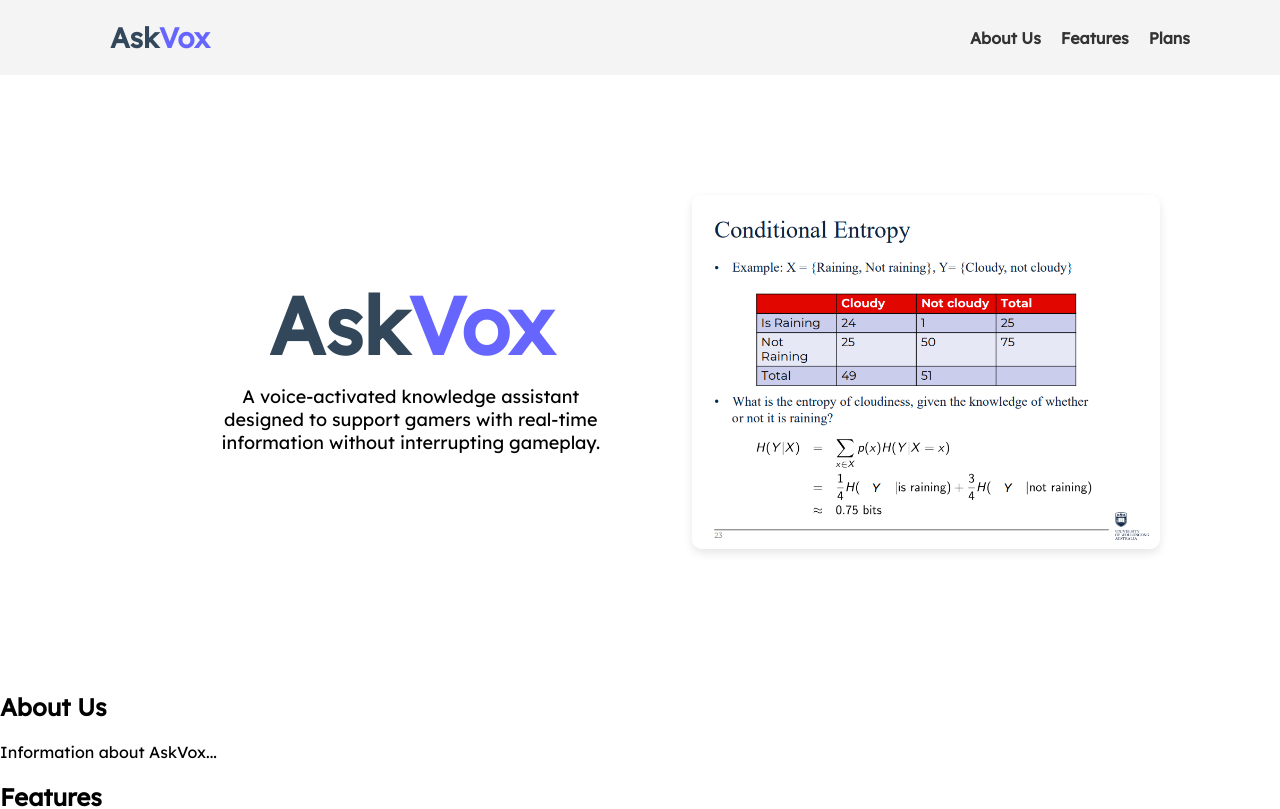
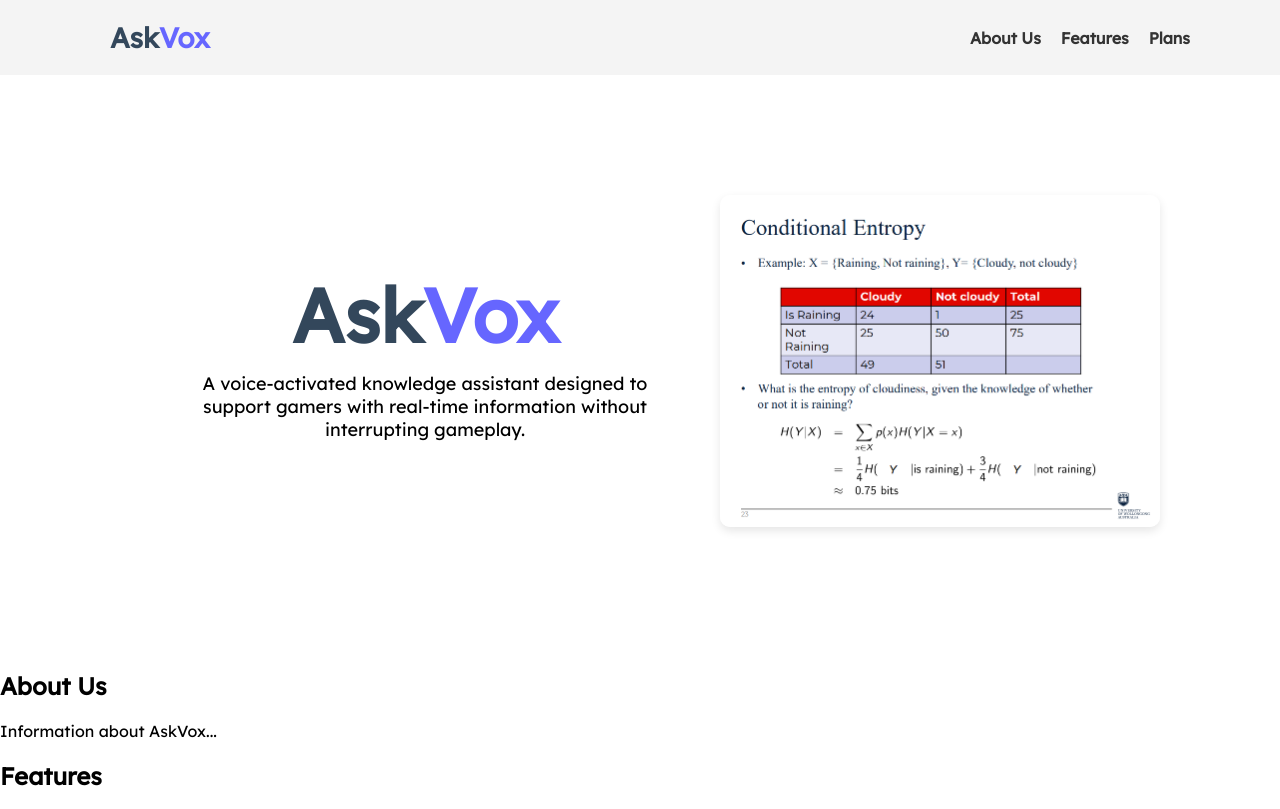
Before and after one commit to yixiang1306/CSIT321FYP-AskVox, a React (Create React App) app in the folder marketingwebsite/: page / in a window 1280 px wide. Shown: the top 809 px of the page. Built offline with nearby package versions, Linux system fonts and the light colour scheme.

Commit message:
fixed some dynamic stuff

```diff
--- a/marketingwebsite/src/App.css
+++ b/marketingwebsite/src/App.css
@@ -157,10 +157,12 @@
 .hero-text {
   display: flex;
   flex-direction: column;        /* Stack heading and paragraph vertically */
-  align-items: flex-start;       /* Align text to the left */
+  align-items: center;       /* Align text to the left */
+  justify-content: center;
   padding-left: 200px;
   padding-right: 50px;
   text-align: center;
+  max-width: 450px;
 }
 
 .hero-text h1 {
@@ -168,6 +170,7 @@
   font-weight: bold;
   color: #33475B;
   margin: 0;
+  max-width: 100%;
 }
 
 .hero-text h1 span {
@@ -176,7 +179,7 @@
 
 .hero-text p {
   font-size: 20px;
-  max-width: 450px;             /* Limit paragraph width */
+  max-width: 100%;
   margin-top: 10px;
 }
 
@@ -206,7 +209,7 @@
 
 
   .hero h1 {
-    font-size: 80px;                  /* Smaller font size for mobile */
+    font-size: 75px;                  /* Smaller font size for mobile */
   }
 
   .hero p {
@@ -215,7 +218,7 @@
   }
 }
 
-@media (max-width: 1040px) {
+@media (max-width: 1024px) {
 
   .hero-text {
     align-items: center;              /* Center text horizontally */
```
